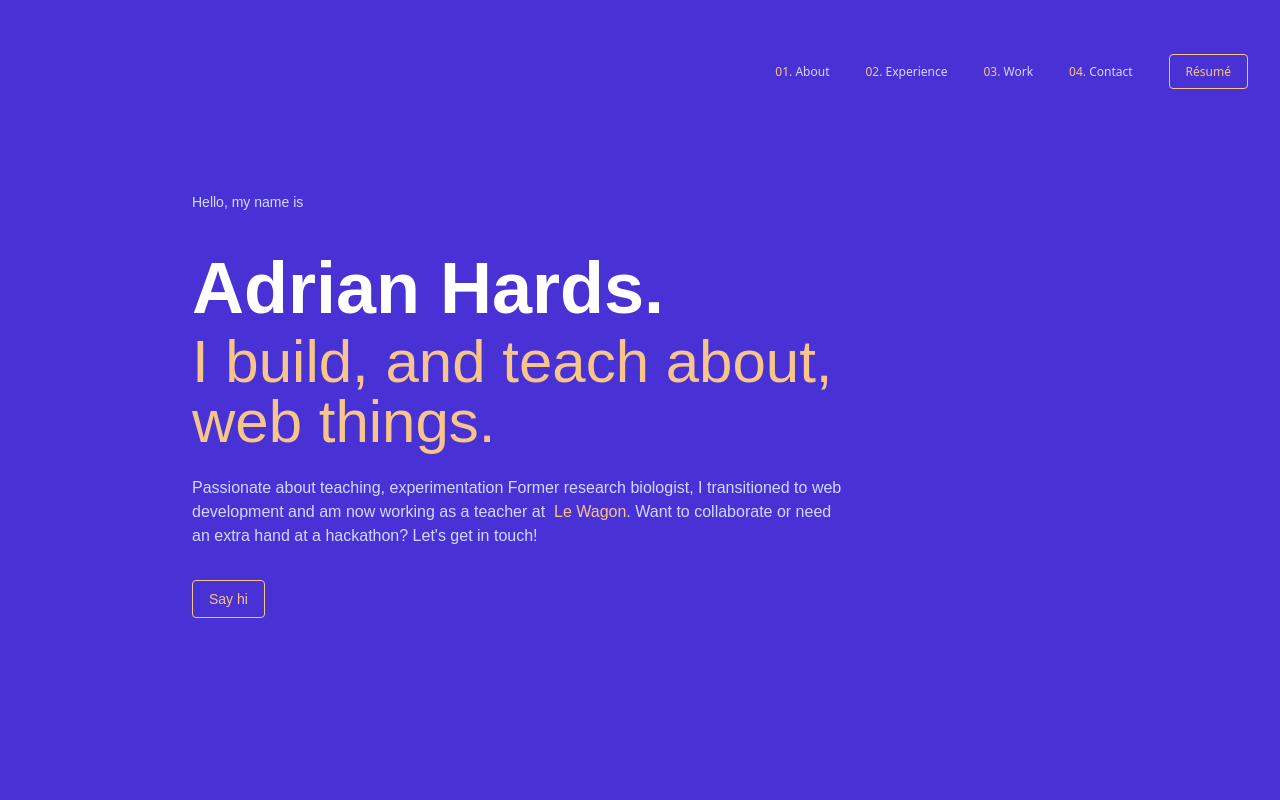
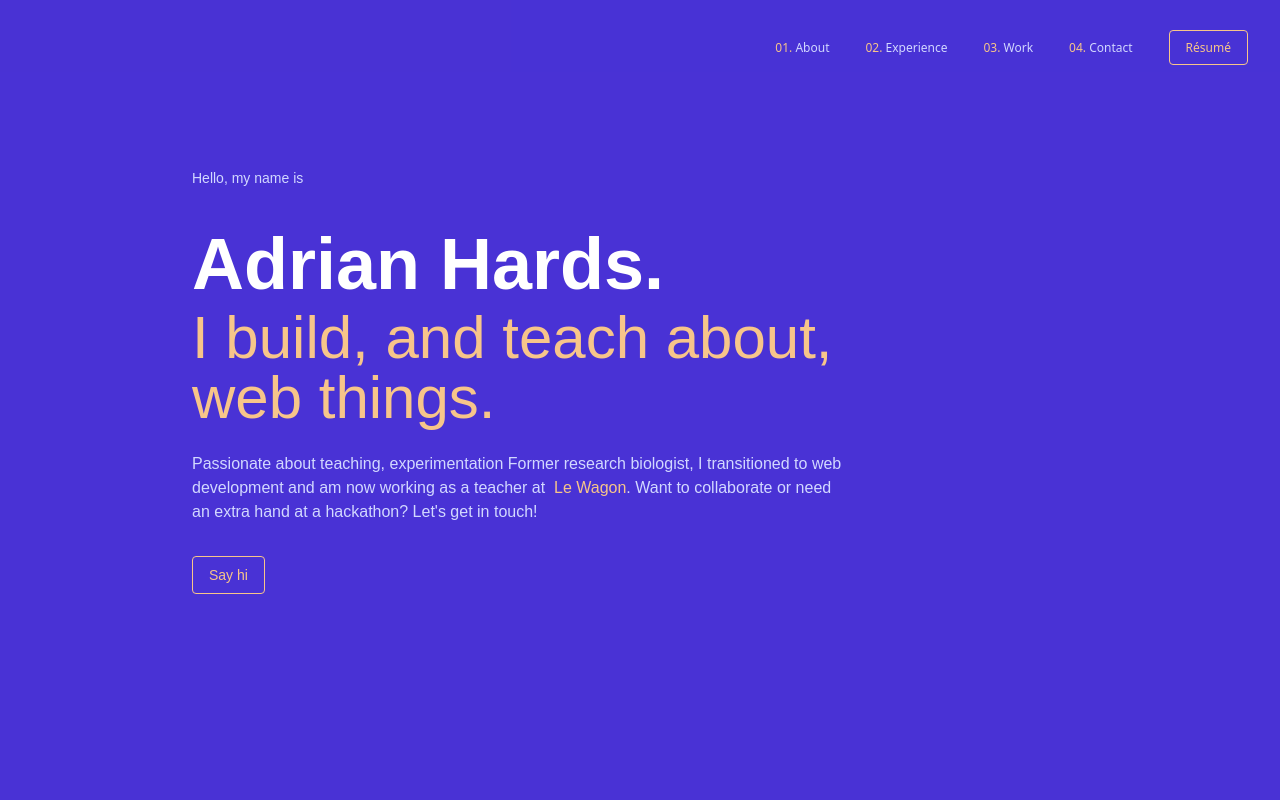
Before and after one commit to adrianHards/adrianhards.github.io, a React (Create React App) app: page / in a window 1280 px wide. Shown: the top 800 px of the page. Built offline with nearby package versions, Linux system fonts and the light colour scheme; a web font is replaced by a local one.

Commit message:
move navbar up

```diff
--- a/src/components/Navbar.js
+++ b/src/components/Navbar.js
@@ -32,7 +32,7 @@ function Nav() {
   }
 
   return (
-    <nav class="sticky top-0 bg-[#4932D5] pt-8 pb-4">
+    <nav class="sticky top-0 bg-[#4932D5]/70 pt-2 pb-4">
         <motion.div
         variants={container}
         initial="hidden"
```
